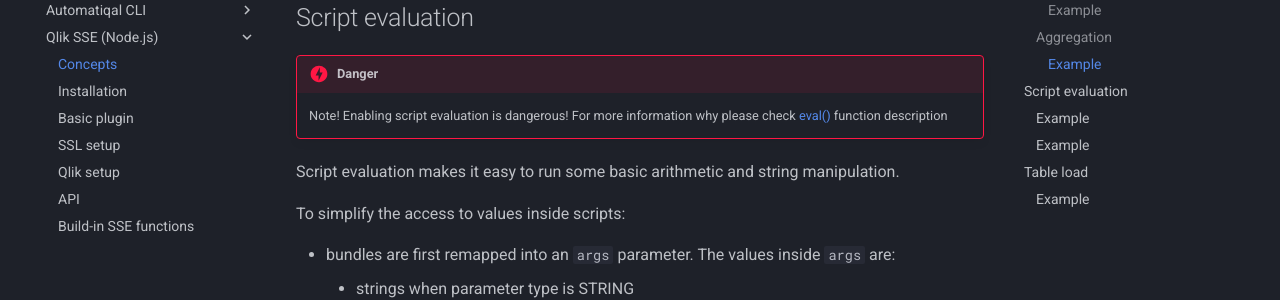
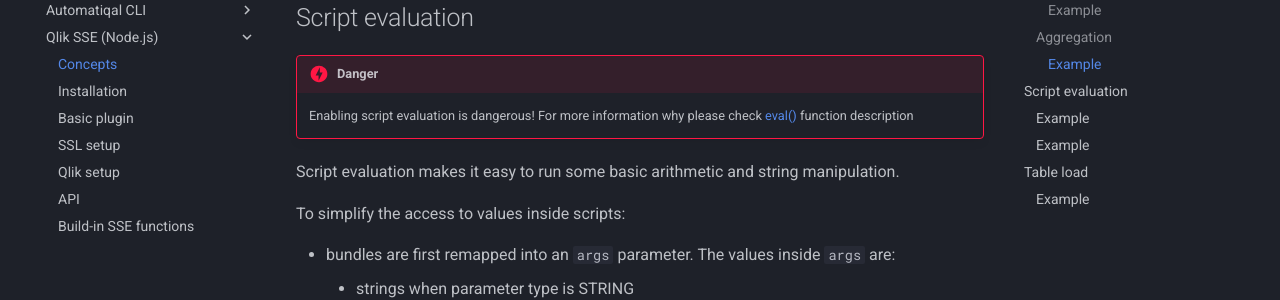
Before and after one commit to Informatiqal/docs, an MkDocs documentation site: the page built from docs/qlik-sse/concepts.md, in a window 1280 px wide and 900 px high, scrolled down 3158 px. Shown: the part 152-452 px from the top of the window. Built offline with MkDocs 1.6.1 and Material for MkDocs 9.7.7, drawn with Linux system fonts in a browser that asks for light colours.

Commit message:
sse small typo; autmatiqal to the front page

```diff
--- a/docs/qlik-sse/concepts.md
+++ b/docs/qlik-sse/concepts.md
@@ -144,7 +144,7 @@
 
 !!!danger
 
-    Note! Enabling script evaluation is dangerous! For more information why please check [eval()](https://developer.mozilla.org/en-US/docs/Web/JavaScript/Reference/Global_Objects/eval#Do_not_ever_use_eval!) function description
+    Enabling script evaluation is dangerous! For more information why please check [eval()](https://developer.mozilla.org/en-US/docs/Web/JavaScript/Reference/Global_Objects/eval#Do_not_ever_use_eval!) function description
 
 Script evaluation makes it easy to run some basic arithmetic and string manipulation.
 
```
Also changed, not shown: docs/index.md (+2 -0 lines).
